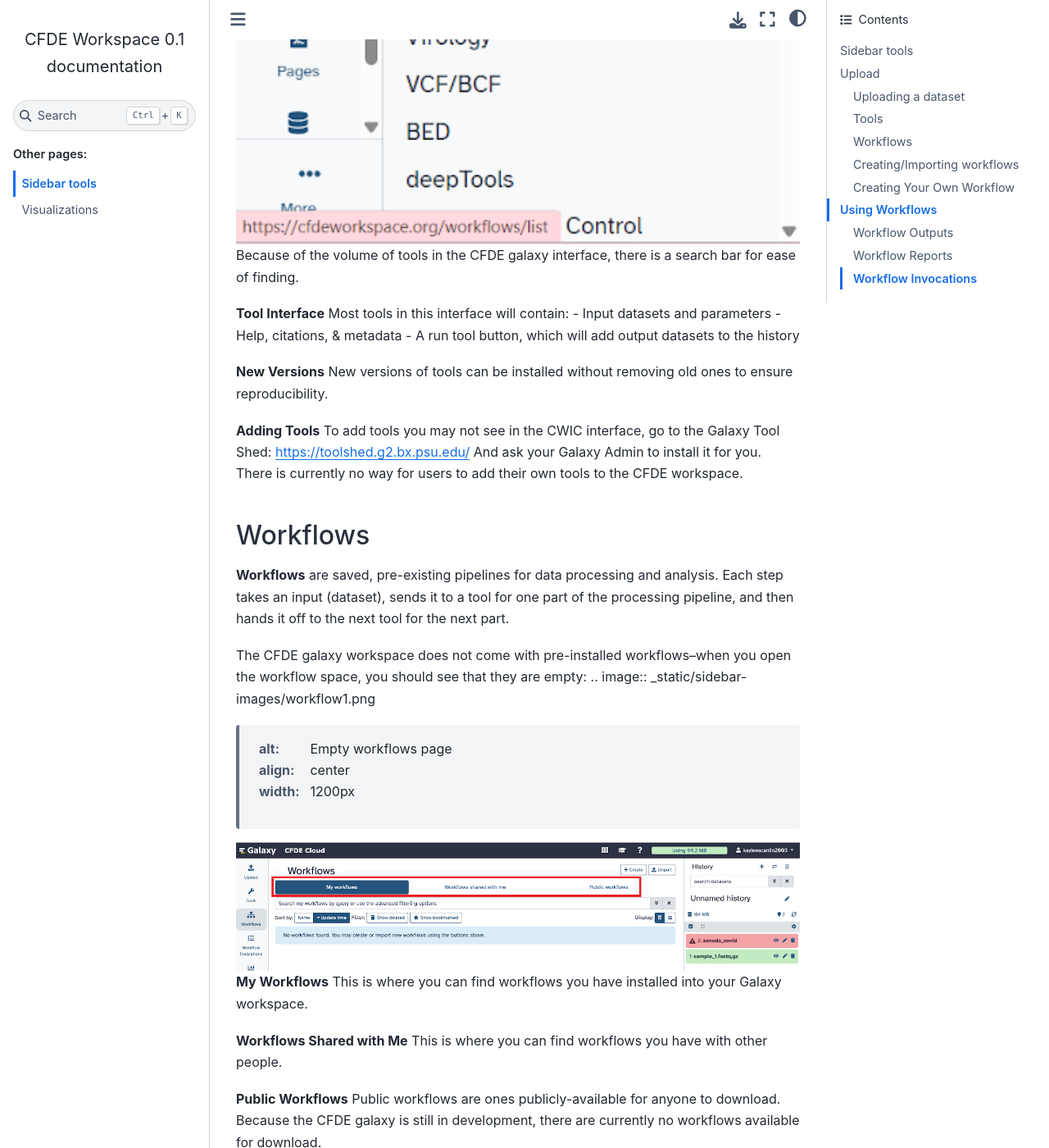
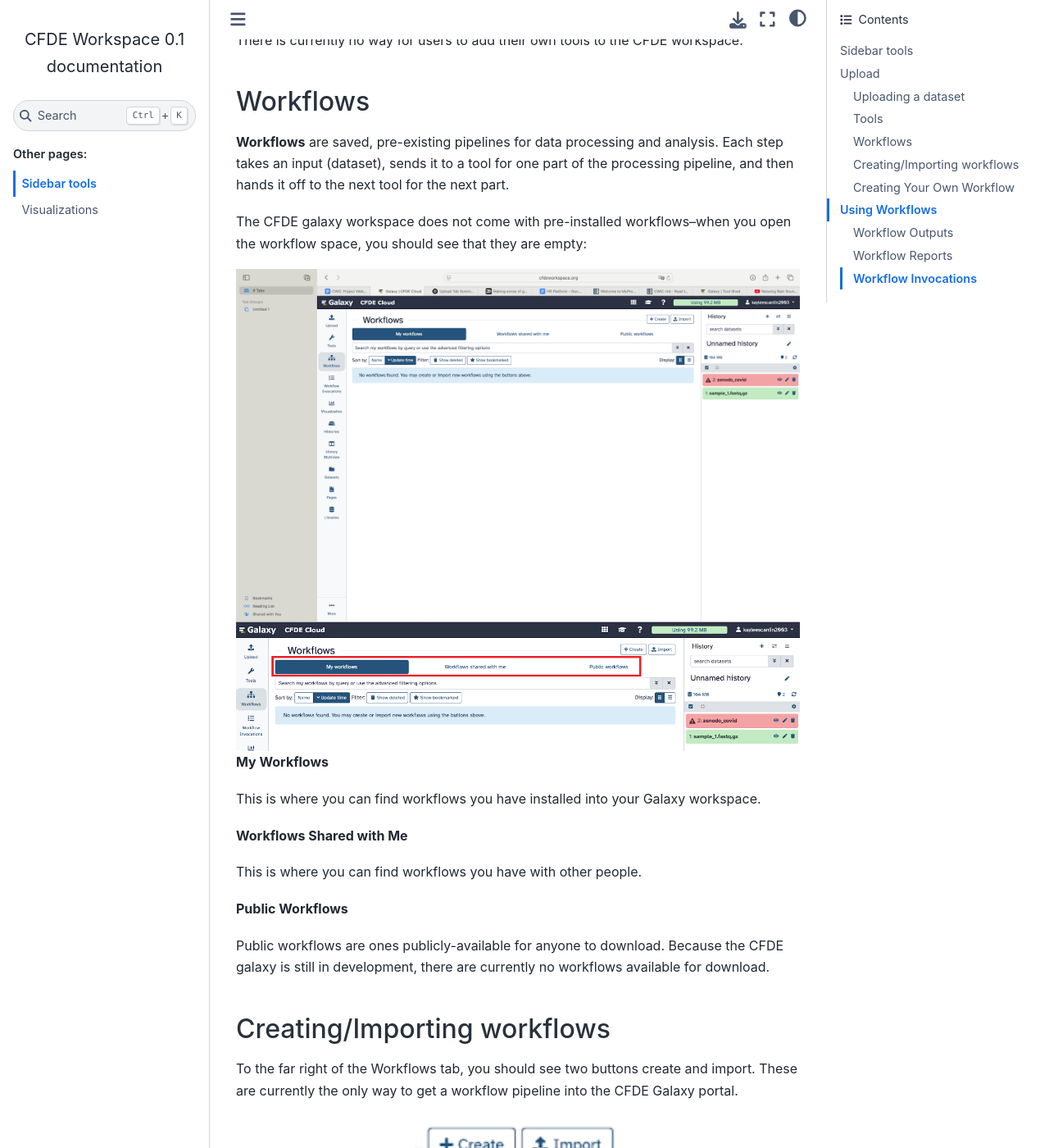
Before and after one commit to kscnl1n/CWIC-rtd, a Sphinx documentation site: the page built from docs/Sidebar/Sidebar.rst, in a window 1280 px wide and 1400 px high, scrolled down 3152 px. Shown: the whole window at 82% size. Built offline with Sphinx 7.4.7 and the Sphinx Book theme 1.1.4, drawn with Linux system fonts in a browser that asks for light colours.

Commit message:
Finishing touches

```diff
--- a/docs/Datasets/datasets.rst
+++ b/docs/Datasets/datasets.rst
@@ -57,4 +57,6 @@
 
 As you can see, the only pre-installed library in the CFDE workspace is the **MoTrPAC**, a collaborative project that collects and analyzes biological samples from both humans and animal models before and after physical activity.
 
-You have now reached the end of the documentation website. Happy analyzing!
+You have now reached the end of the documentation website.
+----------------------------------------------------------
+Happy analyzing!
--- a/docs/Sidebar/Sidebar.rst
+++ b/docs/Sidebar/Sidebar.rst
@@ -55,7 +55,7 @@
 .. image:: _static/sidebar-images/tools1.png
    :alt: Tools
    :align: center
-   :width: 800px
+   :width: 400px
 
 Because of the volume of tools in the CFDE galaxy interface, there is a search bar for ease of finding.
 
@@ -77,6 +77,7 @@
 **Workflows** are saved, pre-existing pipelines for data processing and analysis. Each step takes an input (dataset), sends it to a tool for one part of the processing pipeline, and then hands it off to the next tool for the next part.
 
 The CFDE galaxy workspace does not come with pre-installed workflows–when you open the workflow space, you should see that they are empty:
+
 .. image:: _static/sidebar-images/workflow1.png
    :alt: Empty workflows page
    :align: center
@@ -88,12 +89,15 @@
    :width: 1200px
 
 **My Workflows**
+
 This is where you can find workflows you have installed into your Galaxy workspace.
 
 **Workflows Shared with Me**
+
 This is where you can find workflows you have with other people.
 
 **Public Workflows**
+
 Public workflows are ones publicly-available for anyone to download.
 Because the CFDE galaxy is still in development, there are currently no workflows available for download.
 
@@ -104,7 +108,7 @@
 .. image:: _static/sidebar-images/workflow3.png
    :alt: Empty workflows page
    :align: center
-   :width: 400px
+   :width: 250px
 
 **Importing a Workflow**
 
@@ -136,7 +140,7 @@
   - Click **Download.ga** (the Galaxy workflow file)
   - Upload it using the **Import** button in Galaxy
 
-Other ways to import workflows:
+**Other ways to import workflows:**
 
 - **Paste a workflow URL**
 
@@ -224,15 +228,15 @@
 
     - Use this if you want rich formatting in your comments or section headers in your workflow–essentially text comments with italics, bold, and superscripts.
 
-**Frame Comment** - Create a visual grouping through drawing rectangle frames around objects.
+- **Frame Comment** - Create a visual grouping through drawing rectangle frames around objects.
 
-**Freehand Pen** - Draw freehand lines for custom annotations.
+- **Freehand Pen** - Draw freehand lines for custom annotations.
 
-**Freehand Eraser** - Erase freehand drawings.
+- **Freehand Eraser** - Erase freehand drawings.
 
-**Box Select** - Select multiple elements at once.
+- **Box Select** - Select multiple elements at once.
 
-**Auto Layout** - Automatically arrange all steps and tools using AI.
+- **Auto Layout** - Automatically arrange all steps and tools using AI.
 
 As you can see, the Workflow editor is almost like a Figma board, where you can see and **edit the steps to your workflow in real-time with a GUI.**
 
@@ -335,7 +339,7 @@
 .. image:: _static/sidebar-images/upload-workflow12.png
    :alt: Creating a workflow
    :align: center
-   :width: 600px
+   :width: 400px
 
 Change the input data type to **SampleData[PairedEndSequencesWithQuality]**, the kind of dataset we uploaded. Leave the default settings as is and collapse the sidebar.
 
```
